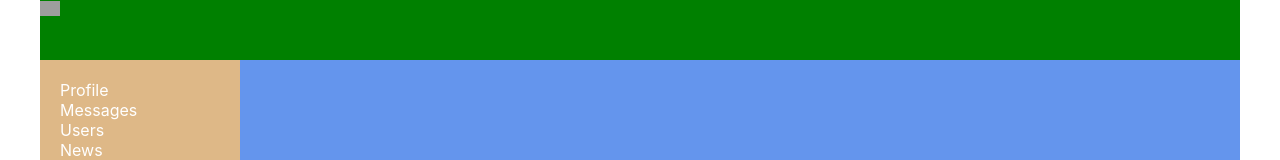
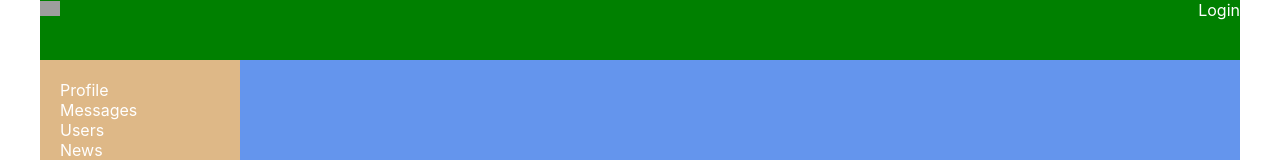
Before and after one commit to Kos-ukr/social-network, a React (Create React App) app: page / in a window 1280 px wide. Shown: the top 160 px of the page. Built offline with nearby package versions, Linux system fonts and the light colour scheme; no server answers; grey boxes are pictures that could not be loaded.

Commit message:
61 cookie, login

```diff
--- a/src/App.js
+++ b/src/App.js
@@ -1,16 +1,16 @@
 import React from 'react';
 import './App.css';
-import Header from './components/Header/Header';
 import Navbar from './components/Navbar/Navbar';
 import {Route} from "react-router-dom";
 import DialogsContainer from "./components/Dialogs/DialogsContainer";
 import UsersContainer from "./components/Users/UsersContainer";
 import ProfileContainer from "./components/Profile/ProfileContainer";
+import HeaderContainer from './components/Header/HeaderContainer';
 
 const App = () => {
     return (
             <div className='app-wrapper'>
-                <Header />
+                <HeaderContainer />
                 <Navbar />
                 <div className='app-wrapper-content'>
                     <Route path='/dialogs'
--- a/src/components/Header/Header.jsx
+++ b/src/components/Header/Header.jsx
@@ -1,9 +1,14 @@
 import React from 'react';
 import s from './Header.module.css';
+import {NavLink} from 'react-router-dom'
 
-const Header = () => {
+const Header = (props) => {
     return <header className={s.header}>
         <img src='https://www.freelogodesign.org/Content/img/logo-ex-7.png' alt=''/>
+        <div className={s.loginBlock}>
+            { props.isAuth ? props.login
+                : <NavLink to={'/login'}>Login</NavLink> }
+        </div>
     </header>
 }
 
--- a/src/components/Header/Header.module.css
+++ b/src/components/Header/Header.module.css
@@ -6,3 +6,10 @@
 .header img {
     width: 20px;
 }
+.loginBlock {
+    float: right;
+}
+.loginBlock a, a:hover, a:link {
+    color: white;
+    text-decoration: none;
+}
--- /dev/null
+++ b/src/components/Header/HeaderContainer.jsx
@@ -0,0 +1,29 @@
+import React from 'react';
+import Header from "./Header";
+import * as axios from "axios";
+import {connect} from "react-redux";
+import {setAuthUserData} from "../../redux/auth-reducer";
+
+class HeaderContainer extends React.Component {
+    componentDidMount() {
+        axios.get(`https://social-network.samuraijs.com/api/1.0/auth/me`, {
+            withCredentials: true
+        })
+            .then(response => {
+                if (response.data.resultCode === 0) {
+                    let {id, login, email} = response.data.data;
+                    this.props.setAuthUserData(id, email, login);
+                }
+            });
+    }
+
+    render() {
+        return <Header {...this.props} />
+    }
+}
+const mapStateToProps = (state) => ({
+    isAuth: state.auth.isAuth,
+    login: state.auth.login,
+});
+
+export default connect(mapStateToProps, {setAuthUserData})(HeaderContainer);
--- /dev/null
+++ b/src/redux/auth-reducer.js
@@ -0,0 +1,28 @@
+const SET_USER_DATA = 'SET_USER_DATA';
+
+
+let initialState = {
+    userId: null,
+    email: null,
+    login: null,
+    isAuth: false
+};
+
+const authReducer = (state = initialState, action) => {
+    switch (action.type) {
+        case SET_USER_DATA:
+
+            return {
+                ...state,
+                ...action.data,
+                isAuth: true
+            }
+
+        default:
+            return state;
+    }
+}
+
+
+export const setAuthUserData = (userId, email, login) => ({type: SET_USER_DATA, data: {userId, email, login}  })
+export default authReducer;
--- a/src/redux/redux-store.js
+++ b/src/redux/redux-store.js
@@ -3,12 +3,14 @@
 import dialogsReducer from "./dialogs-reducer";
 import sidebarReducer from "./sidebar-reducer";
 import usersReducer from "./users-reducer";
+import authReducer from "./auth-reducer";
 
 let reducers = combineReducers({
     profilePage: profileReducer,
     dialogsPage: dialogsReducer,
     sidebar: sidebarReducer,
-    usersPage: usersReducer
+    usersPage: usersReducer,
+    auth: authReducer
 });
 
 let store = createStore(reducers);
```
